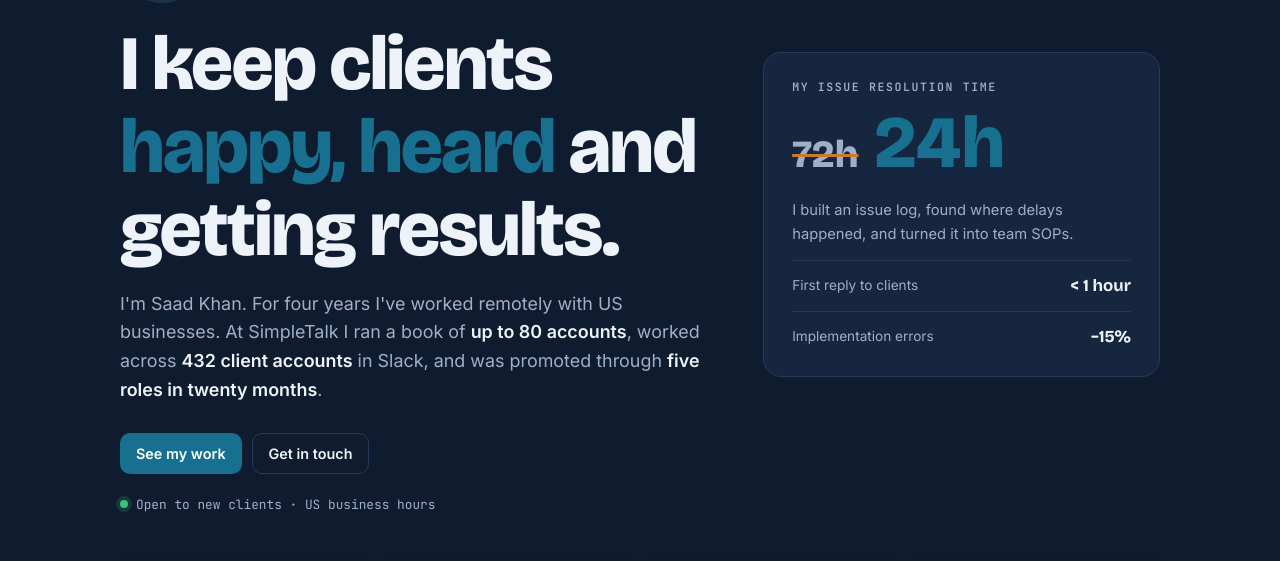
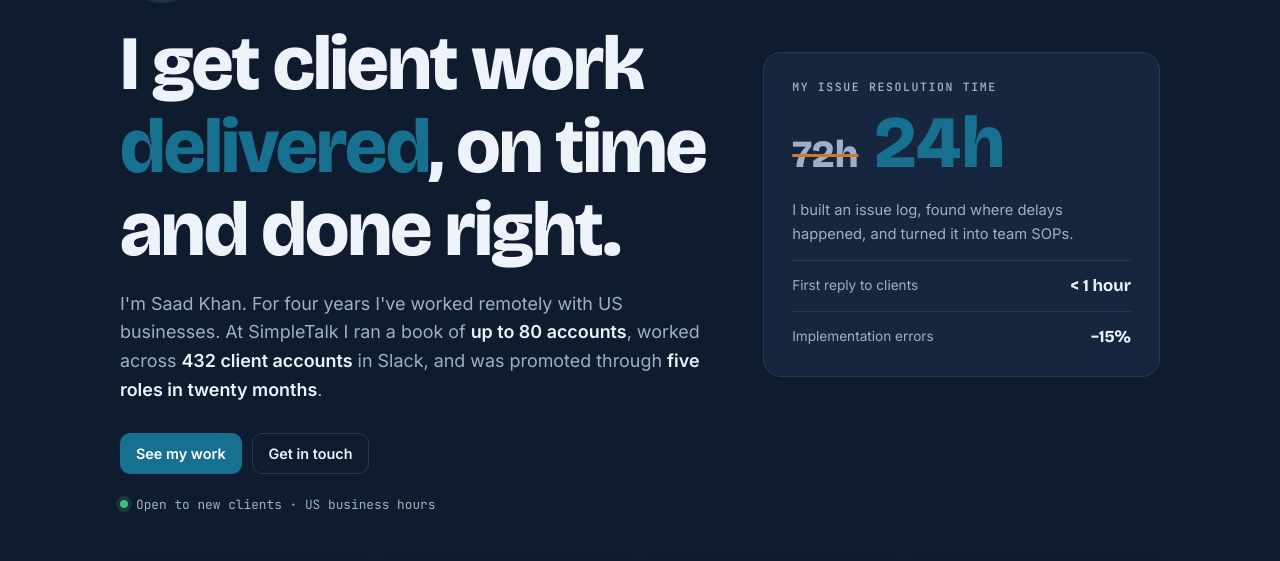
Before and after one commit to Saad17ak/Portfolio, a plain HTML site: page index.html in a window 1280 px wide. Shown: the part 212-773 px from the top of the page. Drawn offline with nearby package versions, Linux system fonts and the light colour scheme.

Commit message:
Make hero headline delivery focused
Co-Authored-By: Claude Opus 5.5 <noreply@anthropic.com>

```diff
--- a/index.html
+++ b/index.html
@@ -223,7 +223,7 @@ td.num,th.num{text-align:right;font-variant-numeric:tabular-nums;font-family:var
   <div class="in">
     <div>
       <div class="me"><img src="img/saad-face.jpg" alt="Portrait of Muhammad Saad Khan" width="84" height="84"><div class="who"><strong>Muhammad Saad Khan</strong><div class="eyebrow">Account Manager · Client Success</div></div></div>
-      <h1>I keep clients <span>happy, heard</span> and getting results.</h1>
+      <h1>I get client work <span>delivered</span>, on time and done right.</h1>
       <p class="lede">I'm Saad Khan. For four years I've worked remotely with US businesses. At SimpleTalk I ran a book of <b>up to 80 accounts</b>, worked across <b>432 client accounts</b> in Slack, and was promoted through <b>five roles in twenty months</b>.</p>
       <div class="cta"><a class="btn" href="#work">See my work</a><a class="btn ghost" href="#contact">Get in touch</a></div>
       <div class="avail"><i></i>Open to new clients · US business hours</div>
```
